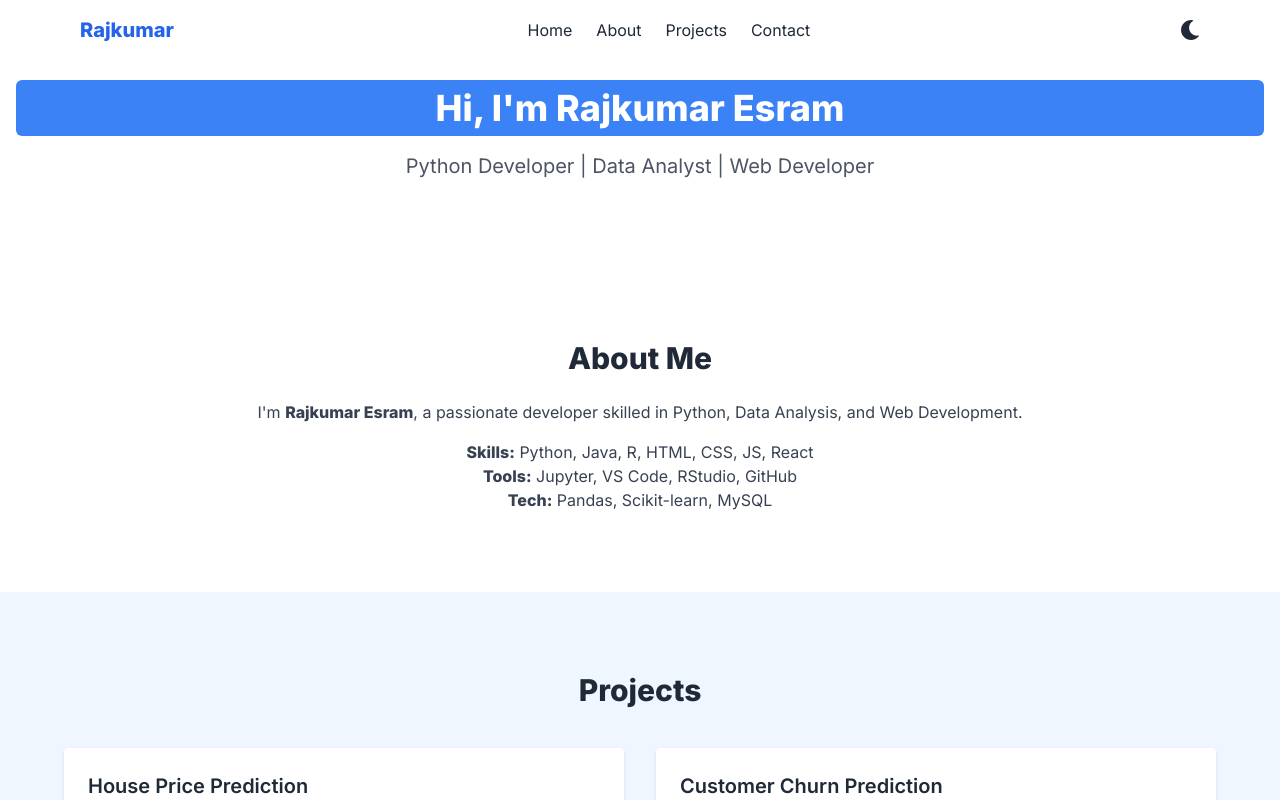
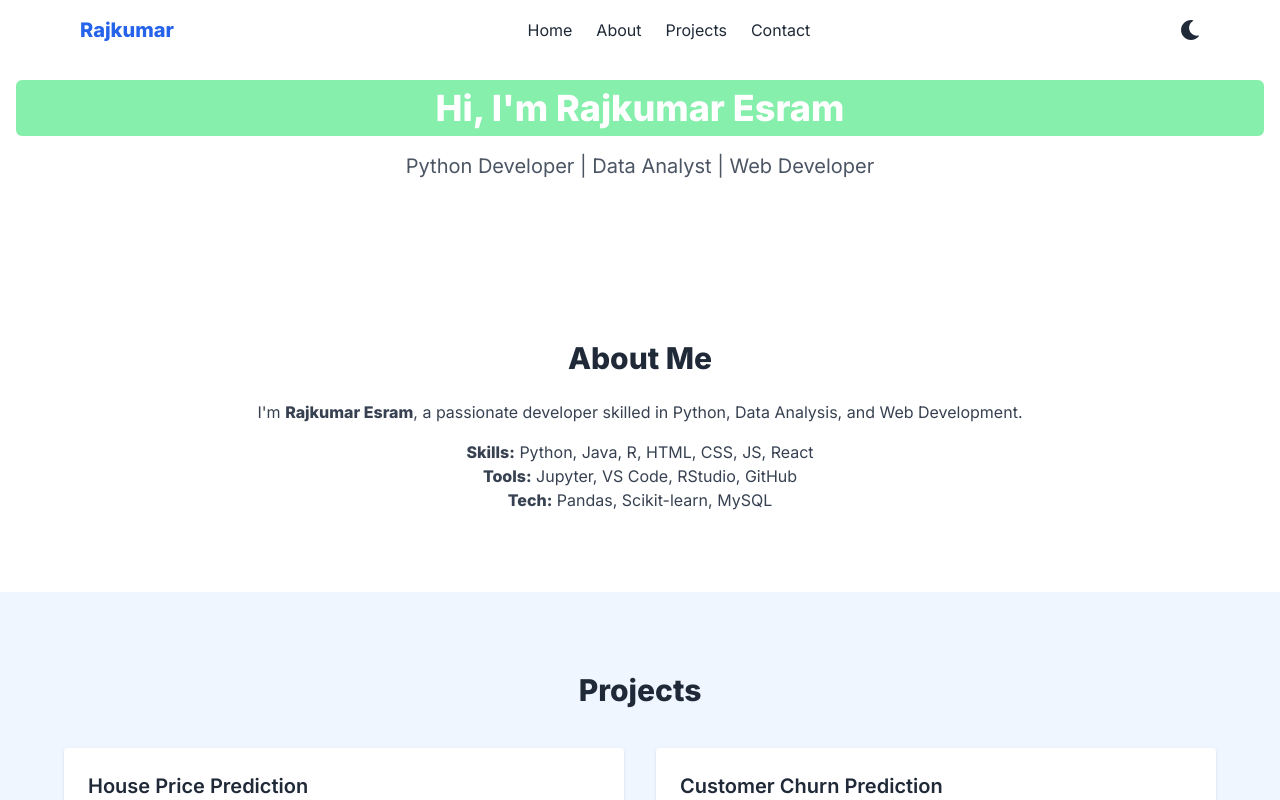
Before and after one commit to Rajkumar05-coder/rajkumar-portfolio, a React (Vite) app: page / in a window 1280 px wide. Shown: the top 800 px of the page. Built offline with nearby package versions, Linux system fonts and the light colour scheme.

Commit message:
Update Hero.jsx

```diff
--- a/src/components/Hero.jsx
+++ b/src/components/Hero.jsx
@@ -3,7 +3,7 @@ import React from 'react';
 export default function Hero() {
   return (
     <section id="home" className="py-20 px-4 text-center">
-      <h1 className="text-4xl font-bold bg-blue-500 text-white p-2 rounded-md">
+      <h1 className="text-4xl font-bold bg-green-300 text-white p-2 rounded-md">
   Hi, I'm Rajkumar Esram
 </h1>
       <p className="mt-4 text-xl text-gray-600">Python Developer | Data Analyst | Web Developer</p>
```
